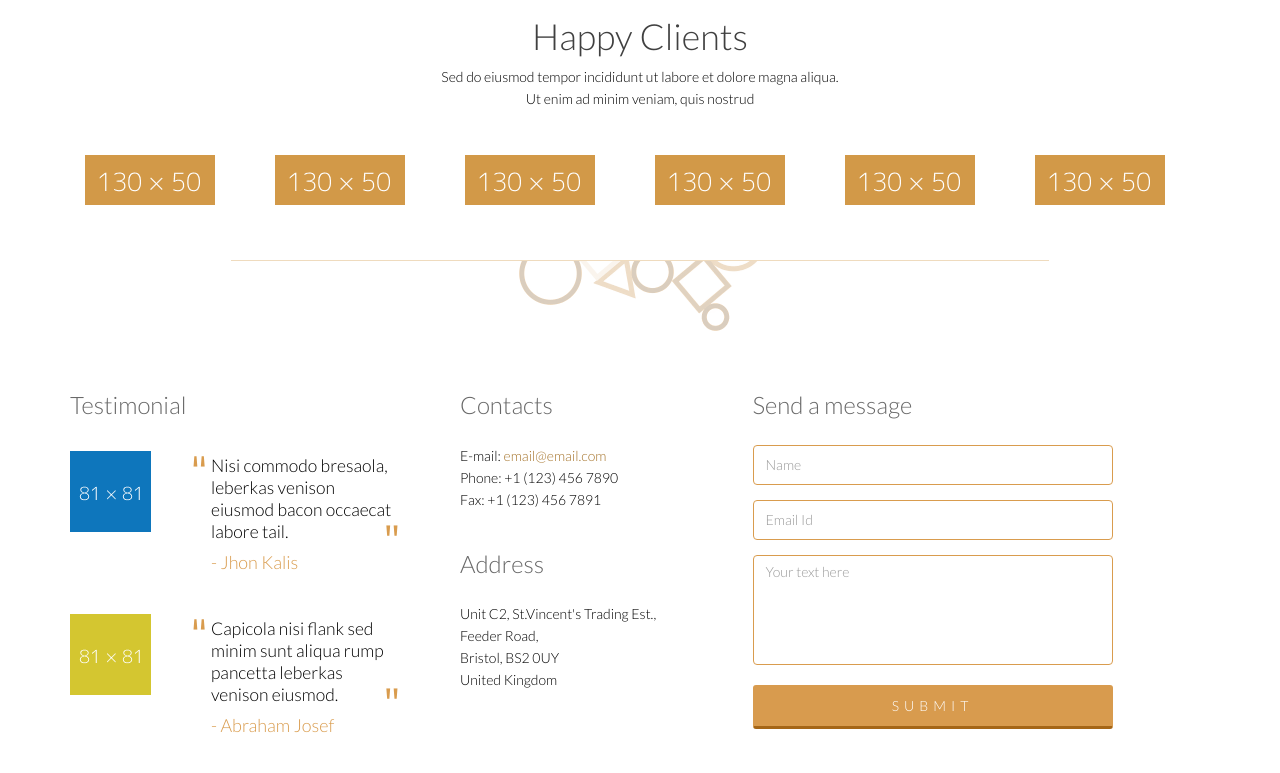
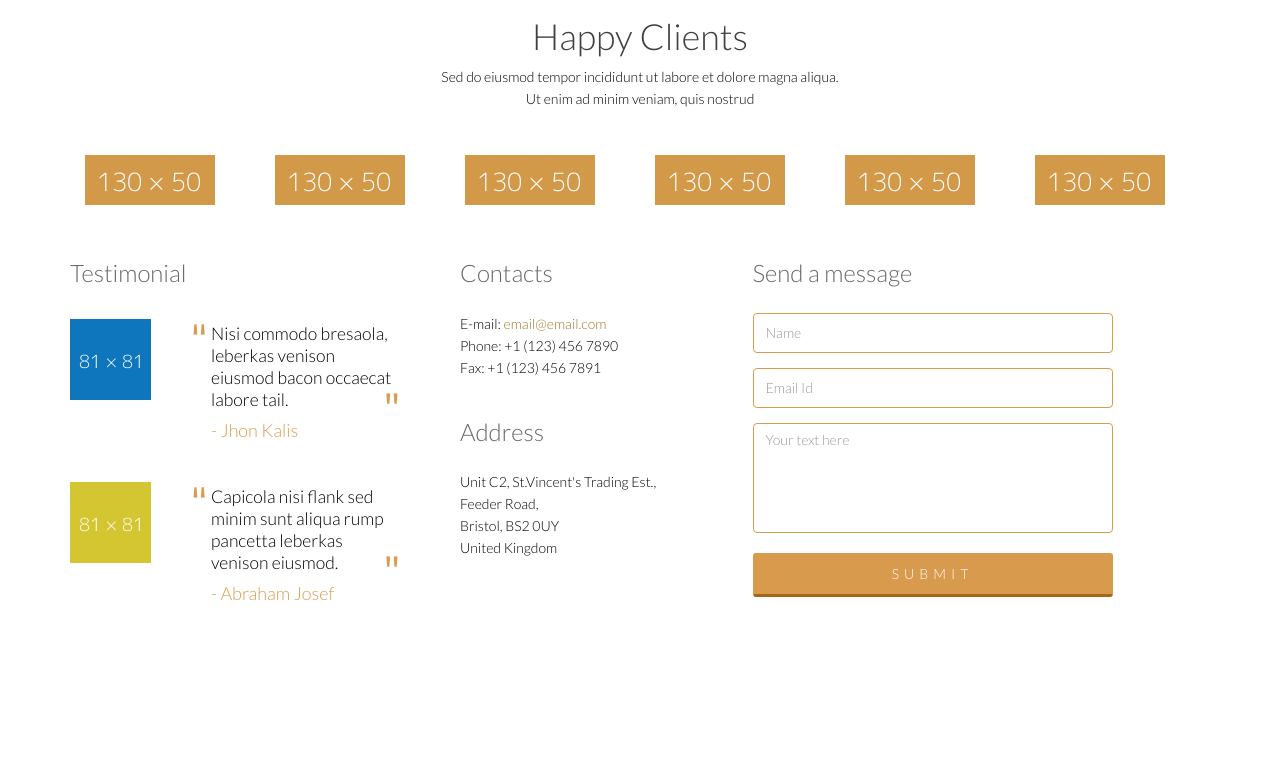
Before and after one commit to rgshareholder/rgboot, a website: page views/index.html in a window 1280 px wide. Shown: the part 2124-2897 px from the top of the page. After the commit the page ends 2837 px from the top, so only its background shows below. Drawn offline with nearby package versions, Linux system fonts and the light colour scheme.

Commit message:
heading2

```diff
--- a/views/index.html
+++ b/views/index.html
@@ -239,9 +239,6 @@
     <footer id="footer">
         <div class="container">
             <div class="row">
-                <div class="col-sm-12 text-center bottom-separator">
-                    <img src="images/home/under.png" class="img-responsive inline" alt="">
-                </div>
                 <div class="col-md-4 col-sm-6">
                     <div class="testimonial bottom">
                         <h2>Testimonial</h2>
```
